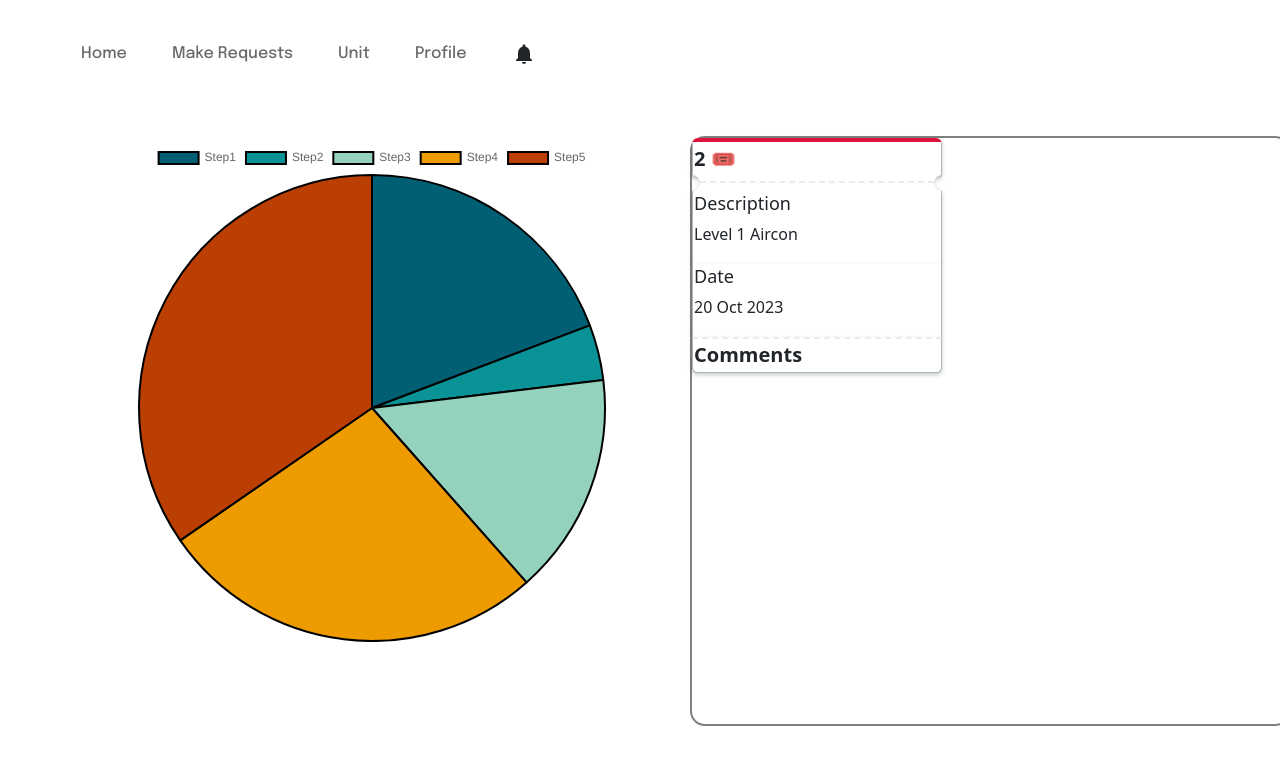
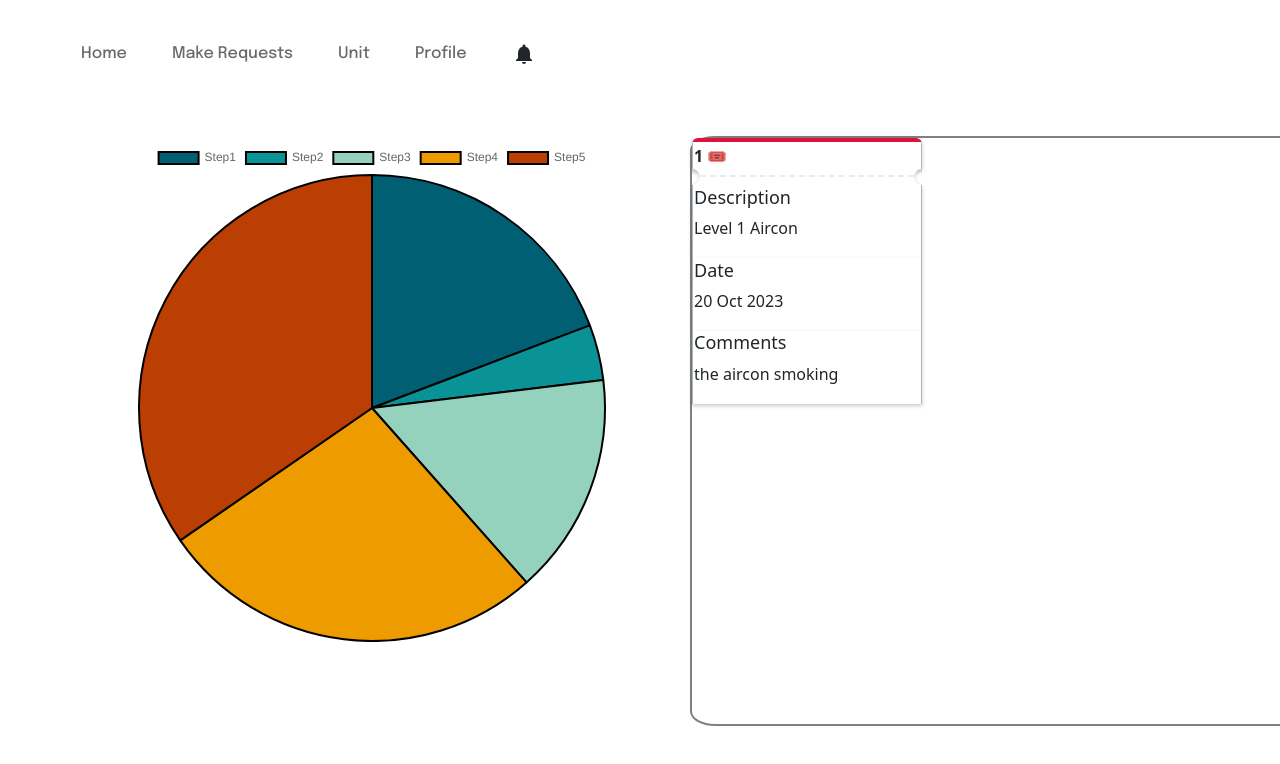
Before and after one commit to sarang2551/tenantFrontend, a React (Create React App) app: page /tenant/home in a window 1280 px wide. Shown: the top 764 px of the page. Built offline with nearby package versions, Linux system fonts and the light colour scheme.

Commit message:
pushing some changes

```diff
--- /dev/null
+++ b/src/components/STTicketsNew.js
@@ -0,0 +1,37 @@
+import React from 'react';
+
+function Ticket() {
+  return (
+    <article className="ticket">
+      <header className="ticket__wrapper">
+        <div className="ticket__header">
+          1 🎟
+        </div>
+      </header>
+      <div className="ticket__divider">
+        <div className="ticket__notch"></div>
+        <div className="ticket__notch ticket__notch--right"></div>
+      </div>
+      <div className="ticket__body">
+        <section className="ticket__section">
+          <h3>Description</h3>
+          <p>Level 1 Aircon</p>
+        </section>
+      </div>
+      <div className="ticket__body">
+        <section className="ticket__section">
+          <h3>Date</h3>
+          <p>20 Oct 2023</p>
+        </section>
+      </div>
+      <div className="ticket__body">
+        <section className="ticket__section">
+          <h3>Comments</h3>
+          <p>the aircon smoking</p>
+        </section>
+      </div>
+    </article>
+  );
+}
+
+export default Ticket;
--- a/src/components/headers/assets/css/style.css
+++ b/src/components/headers/assets/css/style.css
@@ -768,7 +768,7 @@ body {
 
 .home-container3 {
 
-  width: 600px;
+  width: 1000px;
   height: 590px;
   display: grid;
   grid-template-columns: 2fr 1fr;
@@ -969,10 +969,10 @@ body {
   background-color: #f4f5f6;
 }
 .ticket {
-  display: grid;
+  display: block;
   grid-template-rows: auto 1fr auto;
   max-width: 24rem;
-  width: 250px;
+  width: 230px;
 }
 .ticket__header, .ticket__body, .ticket__footer {
   padding: 0.1rem;
@@ -1051,7 +1051,7 @@ body {
 }
 .ticket__header, .ticket__footer {
   font-weight: bold;
-  font-size: 1.25rem;
+  font-size: 1rem;
   display: flex;
   justify-content: space-between;
 }
--- a/src/pages/homePage.js
+++ b/src/pages/homePage.js
@@ -4,6 +4,7 @@ import axios from "axios"
 import "../components/headers/assets/css/style.css"
 import Pie from '../components/Pie'
 import DesTable from '../components/ST_Des_summary'
+import Ticket from '../components/STTicketsNew'
 
 
 function Home() {
@@ -48,36 +49,11 @@ function Home() {
 
                 <div class="home-container3">
 
-                  <div class="item">
-                  <article class="ticket">
-  <header class="ticket__wrapper">
-    <div class="ticket__header">
-      2 🎟
-    </div>
-  </header>
-  <div class="ticket__divider">
-    <div class="ticket__notch"></div>
-    <div class="ticket__notch ticket__notch--right"></div>
-  </div>
-  <div class="ticket__body">
-    <section class="ticket__section">
-      <h3>Description</h3>
-      <p>Level 1 Aircon</p>
-    </section>
-  </div>
-    <div class="ticket__body">
-    <section class="ticket__section">
-      <h3>Date</h3>
-      <p>20 Oct 2023</p>
-    </section>
-  </div>
-  <footer class="ticket__footer">
-    <span>Comments</span>
 
-  </footer>
-</article>
+                    <Ticket/>
+                    <Ticket/>
                     {/* <DesTable/> */}
-                  </div>
+
 
 
 
```
